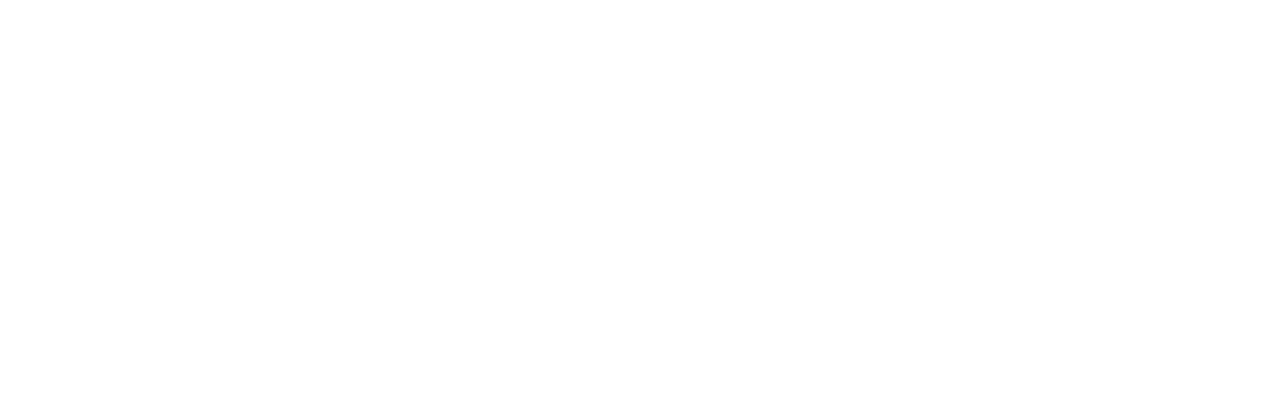
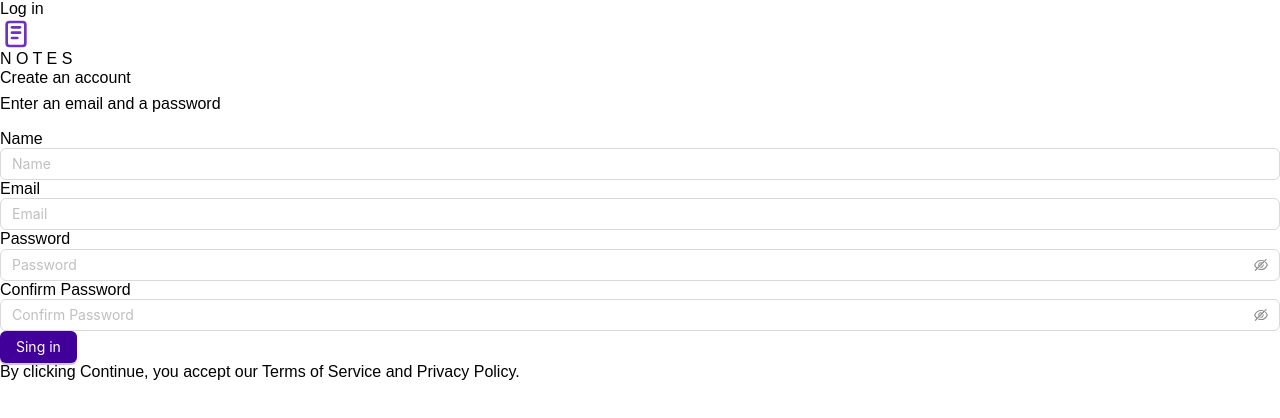
Before and after one commit to SebasSolano/ToDo-vue-laravel, a Vue app in the folder frontend/: page /auth/register in a window 1280 px wide. Before the commit this address had no page. Shown: the top 418 px of the page. Built offline with nearby package versions, Linux system fonts and the light colour scheme.

Commit message:
auth completed

```diff
--- a/frontend/src/components/auth/Login.vue
+++ b/frontend/src/components/auth/Login.vue
@@ -1,2 +1,76 @@
-<script setup></script>
-<template></template>
+<script setup>
+  import { ref, reactive } from "vue";
+  import { useRouter } from "vue-router";
+  import { message } from "ant-design-vue";
+
+  const router = useRouter();
+  const isLoading = ref(false);
+  const form = reactive({
+    email: "",
+    password: "",
+  });
+
+  async function onSubmit(event) {
+    event.preventDefault();
+    isLoading.value = true;
+    try {
+        message.success("Logged in successfully!");
+      setTimeout(() => {
+        isLoading.value = false;
+        router.push("/");
+      }, 1000);
+    } catch (error) {
+      setTimeout(() => {
+        isLoading.value = false;
+      }, 1000);
+    }
+  }
+</script>
+
+<template>
+  <div class="grid gap-6">
+    <form @submit="onSubmit">
+      <div class="grid gap-2">
+        <div class="grid gap-1">
+          <label for="email"> Email </label>
+          <a-input
+            v-model="form.email"
+            id="email"
+            placeholder="Email"
+            type="email"
+            auto-capitalize="none"
+            auto-complete="email"
+            auto-correct="off"
+            :disabled="isLoading"
+            required
+          />
+          <label for="password"> Password </label>
+          <a-input-password
+            v-model="form.password"
+            id="password"
+            placeholder="Password"
+            type="password"
+            auto-capitalize="none"
+            auto-complete="password"
+            auto-correct="off"
+            :disabled="isLoading"
+            required
+          />
+        </div>
+        <a-button
+          html-type="submit"
+          type="primary"
+          :loading="isLoading"
+          :disabled="isLoading"
+        >
+          Log In
+        </a-button>
+      </div>
+    </form>
+    <div class="relative">
+      <div class="absolute inset-0 flex items-center">
+        <span class="w-full border-t" />
+      </div>
+    </div>
+  </div>
+</template>
--- a/frontend/src/components/auth/Register.vue
+++ b/frontend/src/components/auth/Register.vue
@@ -1,2 +1,109 @@
-<script setup></script>
-<template></template>
+<script setup>
+  import { ref, reactive } from "vue";
+  import { useRouter } from "vue-router";
+  import { message } from "ant-design-vue";
+
+  const router = useRouter();
+  const isLoading = ref(false);
+  const form = reactive({
+    name: "",
+    email: "",
+    password: "",
+    confPassword: "",
+  });
+
+  async function onSubmit(event) {
+    event.preventDefault();
+    isLoading.value = true;
+    try {
+      if (form.password !== form.confPassword) {
+        message.error("Passwords do not match");
+        isLoading.value = false;
+        return;
+      }
+      message.success("You have registered successfully!");
+      setTimeout(() => {
+        isLoading.value = false;
+        router.push("/auth");
+      }, 1000);
+    } catch (error) {
+      setTimeout(() => {
+        isLoading.value = false;
+      }, 1000);
+    }
+  }
+</script>
+
+<template>
+  <div class="grid gap-6">
+    <form @submit="onSubmit">
+      <div class="grid gap-2">
+        <div class="grid gap-1">
+          <label for="email"> Name </label>
+          <a-input
+            v-model="form.name"
+            id="name"
+            placeholder="Name"
+            type="name"
+            auto-capitalize="none"
+            auto-complete="name"
+            auto-correct="off"
+            :disabled="isLoading"
+            required
+          />
+          <label for="email"> Email </label>
+          <a-input
+            v-model="form.email"
+            id="email"
+            placeholder="Email"
+            type="email"
+            auto-capitalize="none"
+            auto-complete="email"
+            auto-correct="off"
+            :disabled="isLoading"
+            required
+          />
+          <label for="password"> Password </label>
+          <a-input-password
+            v-model="form.password"
+            id="password"
+            placeholder="Password"
+            type="password"
+            auto-capitalize="none"
+            auto-complete="password"
+            auto-correct="off"
+            :disabled="isLoading"
+            required
+          />
+        </div>
+        <div>
+          <label for="password"> Confirm Password </label>
+          <a-input-password
+            v-model="form.confPassword"
+            id="confPassword"
+            placeholder="Confirm Password"
+            type="password"
+            auto-capitalize="none"
+            auto-complete="password"
+            auto-correct="off"
+            :disabled="isLoading"
+            required
+          />
+        </div>
+        <a-button
+          html-type="submit"
+          type="primary"
+          :loading="isLoading"
+          :disabled="isLoading"
+        >
+          Sing in
+        </a-button>
+      </div>
+    </form>
+    <div class="relative">
+      <div class="absolute inset-0 flex items-center">
+        <span class="w-full border-t" />
+      </div>
+    </div>
+  </div>
+</template>
--- a/frontend/src/router/index.js
+++ b/frontend/src/router/index.js
@@ -12,7 +12,7 @@
       {
         path: "",
         component: () => import("../views/Notes.vue"),
-      }
+      },
     ],
   },
   {
@@ -27,7 +27,7 @@
         component: () => import("../components/auth/Login.vue"),
       },
       {
-        path: "/register",
+        path: "register",
         component: () => import("../components/auth/Register.vue"),
       },
     ],
--- a/frontend/src/views/Auth.vue
+++ b/frontend/src/views/Auth.vue
@@ -1,2 +1,87 @@
-<script setup></script>
-<template></template>
+<script setup>
+  import { watchEffect, reactive } from "vue";
+  import { useRoute } from "vue-router";
+
+  const route = useRoute();
+
+  const states = reactive({
+    title: "",
+    pTittle: "",
+    nameApp: "N O T E S",
+    buttonName: "",
+    buttonUrl: "",
+  });
+
+  watchEffect(() => {
+    if (route.path === "/auth" || route.path === "/auth/") {
+      states.title = "Log in to " + states.nameApp;
+      states.pTittle = "Enter an existing email and password";
+      states.buttonName = "Sing in";
+      states.buttonUrl = "/auth/register";
+    } else if (
+      route.path === "/auth/register" ||
+      route.path === "/auth/register/"
+    ) {
+      states.title = "Create an account";
+      states.pTittle = "Enter an email and a password";
+      states.buttonName = "Log in";
+      states.buttonUrl = "/auth";
+    }
+  });
+</script>
+
+<template>
+  <div
+    class="container relative h-[100vh] flex-col items-center justify-center md:grid lg:max-w-none lg:grid-cols-2 lg:px-0 bg-slate-100"
+  >
+    <RouterLink
+      :to="states.buttonUrl"
+      class="absolute right-4 top-4 md:right-8 md:top-8 rounded-2xl hover:underline"
+      >{{ states.buttonName }}</RouterLink
+    >
+
+    <div
+      class="relative h-full flex-col bg-muted p-10 text-white dark:border-r lg:flex"
+    >
+      <div class="absolute inset-0 bg-zinc-900">
+      </div>
+      <div
+        class="relative z-20 flex items-center text-lg font-medium hover:cursor-pointer"
+      >
+        <img src="../assets/vue.svg"  class="h-32 w-32" />
+        <span class="text-3xl">{{ states.nameApp }}</span>
+      </div>
+    </div>
+    <div class="lg:p-8">
+      <div
+        class="mx-auto flex w-full flex-col justify-center space-y-6 sm:w-[350px]"
+      >
+        <div class="flex flex-col space-y-2 text-center">
+          <h1 class="text-2xl font-semibold tracking-tight">
+            {{ states.title }}
+          </h1>
+          <p class="text-sm text-muted-foreground">
+            {{ states.pTittle }}
+          </p>
+        </div>
+        <RouterView />
+        <p class="px-8 text-center text-sm text-muted-foreground">
+          By clicking Continue, you accept our
+          <router-link
+            to="/auth"
+            class="underline underline-offset-4 hover:text-primary"
+          >
+            Terms of Service</router-link
+          >
+          and
+          <router-link
+            to="/auth"
+            class="underline underline-offset-4 hover:text-primary"
+          >
+            Privacy Policy.</router-link
+          >
+        </p>
+      </div>
+    </div>
+  </div>
+</template>
```
